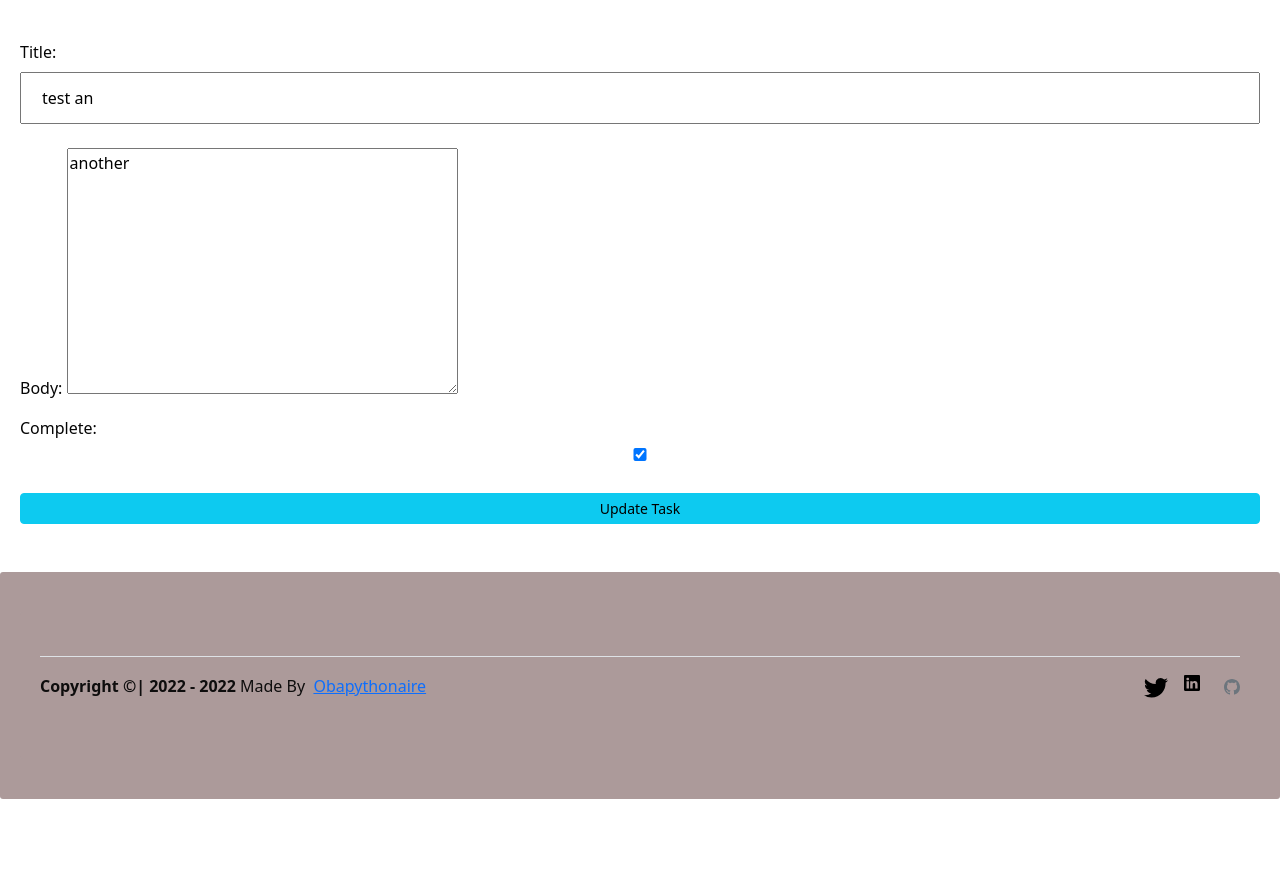
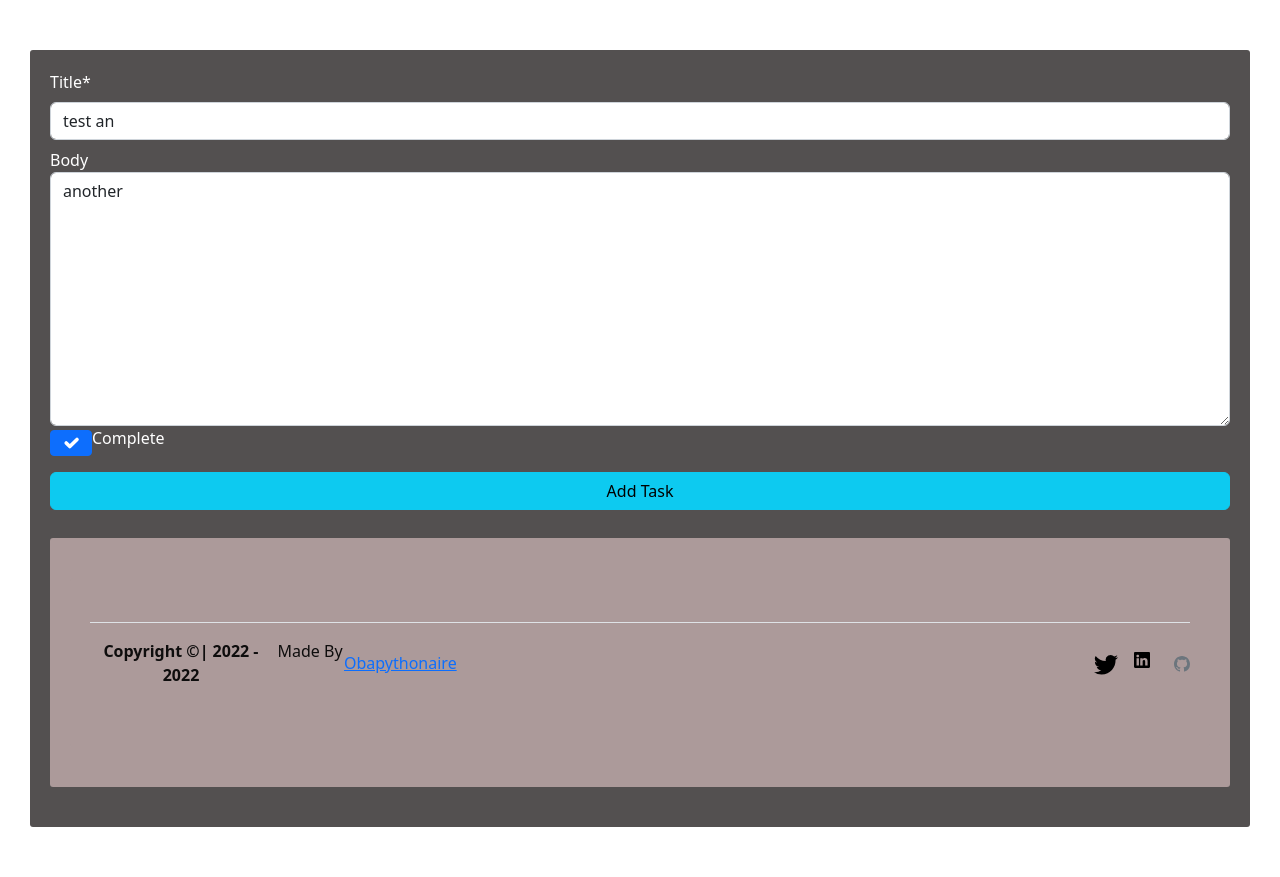
Before and after one commit to Obapythonaire/tododjango, a Django app: a page that uses templates/footer.html in a window 1280 px wide. Shown: the part 226-1103 px from the top of the page. Before the commit the page ends 1025 px from the top, so only its background shows below. Run offline with Django 4.2, Linux system fonts and the light colour scheme; a user stored in the database is signed in; data comes from the database, SQL or seed files in the repository; some libraries are stand-ins or nearby versions.

Commit message:
added link to portfo web & othe fncs

```diff
--- a/templates/footer.html
+++ b/templates/footer.html
@@ -27,7 +27,7 @@
         <footer class="d-flex flex-wrap justify-content-between align-items-center py-3 my-4 border-top">
             <div class="col-md-4 d-flex align-items-center">
 
-                <b>Copyright &copy;| 2022 - {% now 'Y' %}</b> &nbsp;Made By &nbsp;<a href="https://github.com/Obapythonaire">  Obapythonaire</a>
+                <b>Copyright &copy;| 2022 - {% now 'Y' %}</b> &nbsp;Made By &nbsp;<a href="https://Obapythonaire.pythonanywhere.com">  Obapythonaire</a>
             </div>
 
             <ul class="nav col-md-4 justify-content-end list-unstyled d-flex text-decoration-color:white">
--- a/todotasks/templates/todotasks/update-task.html
+++ b/todotasks/templates/todotasks/update-task.html
@@ -1,19 +1,23 @@
 {% extends 'main.html' %}
-
+{% load crispy_forms_tags %}
 
 {% block content %}
+<div class="item-row">
+    <div style="margin:80px padding: auto">
+
     {% if request.user == task.creator %}
 
     <form action="" method="post">
         {% csrf_token %}
-        {{form.as_p}}
-        <input class="btn btn-sm btn-info" type="submit" value="Update Task" />
+        {{form|crispy}}
+        <input class="btn btn-info" type="submit" value="Add Task" />
     </form>
 
     {% else %}
-        <div class="item-row">
+
         <h1><strong >You do not have access to this task, this task was created by {{task.creator}} </strong></h1>
-        </div>
+    </div>
+</div>
     {% endif %}
 
 {% endblock content %}
```
